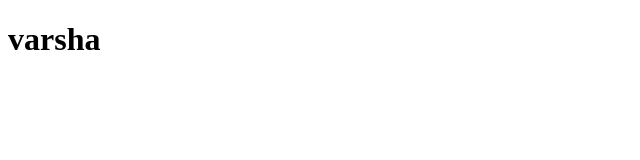
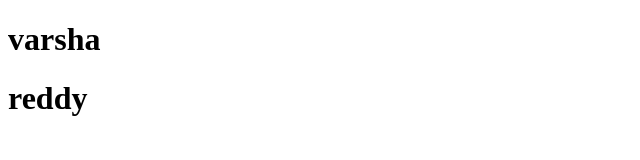
Before and after one commit to varshareddy6678/varsha-reddy, a plain HTML site: page index.html in a window 1280 px wide. Shown: the whole page, without its empty margins (0-640 px from the left). Drawn offline with Linux system fonts and the light colour scheme.

Commit message:
added reddy

```diff
--- a/index.html
+++ b/index.html
@@ -5,5 +5,6 @@
 </head>
 <body>
   <h1> varsha </h1>
+<h1> reddy </h1>
 </body>
 </html>
```
